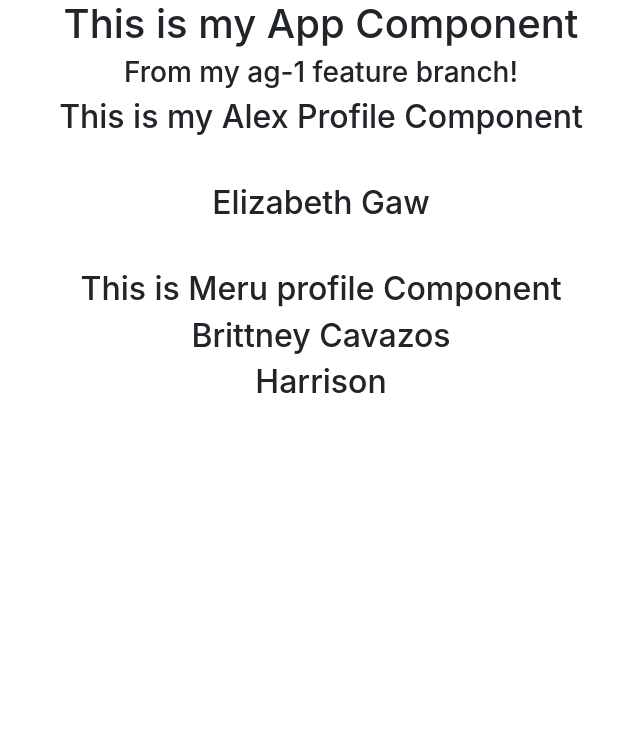
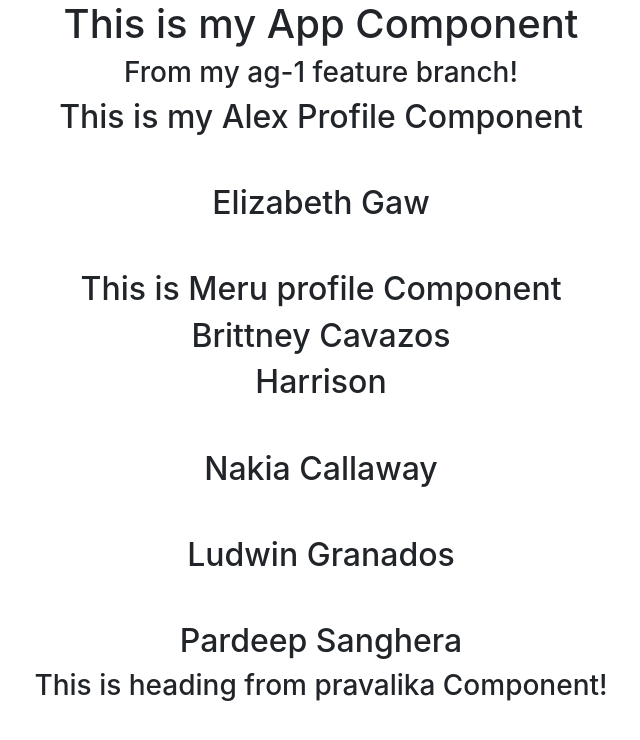
Before and after one commit to Alexg1021/testing-gitflow, a React (Create React App) app: page / in a window 1280 px wide. Shown: the top 740 px of the page, without its empty margins (319-959 px from the left). Built offline with nearby package versions, Linux system fonts and the light colour scheme.

Commit message:
feat(render-profile): importing all team profile components and rendering in app component

```diff
--- a/src/App.js
+++ b/src/App.js
@@ -4,6 +4,10 @@ import AlexProfileComponent from './AlexProfile';
 import LizProfile from './LizProfile';
 import MeruProfile from './MeruProfile';
 import BrittneyComponent from './BrittneyCProfile';
+import NikName from './nakiacallaway';
+import LudwinProfileComponent from './LudwinGranadosProfile';
+import PardeepProfile from './PardeepProfile';
+import Pravalika from './Pravalika';
 
 const App = () => {
   return (
@@ -15,6 +19,10 @@ const App = () => {
       <MeruProfile />
       <BrittneyComponent />
       <HarrisonProfileComponent />
+      <NikName />
+      <LudwinProfileComponent />
+      <PardeepProfile />
+      <Pravalika />
     </div>
   );
 };
```
